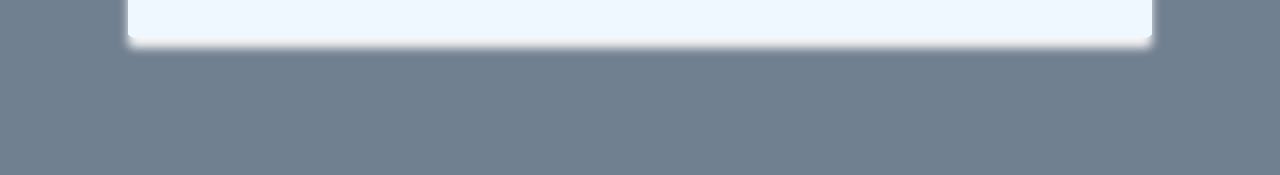
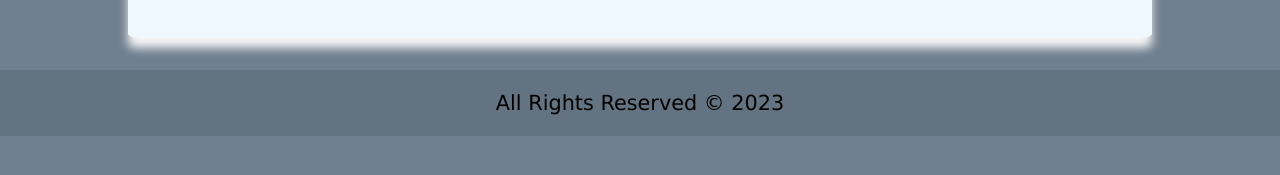
Before and after one commit to SaltMeister/PortfolioWeb, a React (Create React App) app in the folder portfolio/: page / in a window 1280 px wide. Shown: the part 503-678 px from the top of the page. Built offline with nearby package versions, Linux system fonts and the light colour scheme.

Commit message:
Added footer

```diff
--- a/portfolio/src/App.css
+++ b/portfolio/src/App.css
@@ -6,3 +6,11 @@
 body {
   background-color: slategray;
 }
+
+.footer {
+  margin-top: 2rem;
+  display: flex;
+  justify-content: center;
+  background-color: #647381;
+  font-size: calc(0.5rem + 1vw);
+}
--- a/portfolio/src/App.js
+++ b/portfolio/src/App.js
@@ -60,7 +60,9 @@ function App() {
         : null
       }
       <footer>
-
+        <div className="footer">
+          <p>All Rights Reserved © 2023</p>
+        </div>
       </footer>
     </div>
   );
--- a/portfolio/src/index.js
+++ b/portfolio/src/index.js
@@ -6,9 +6,9 @@ import reportWebVitals from './reportWebVitals';
 
 const root = ReactDOM.createRoot(document.getElementById('root'));
 root.render(
-  <React.StrictMode>
+  //<React.StrictMode>
     <App />
-  </React.StrictMode>
+  //</React.StrictMode>
 );
 
 // If you want to start measuring performance in your app, pass a function
```
Also changed, not shown: portfolio/src/index.css (line endings or trailing spaces).
